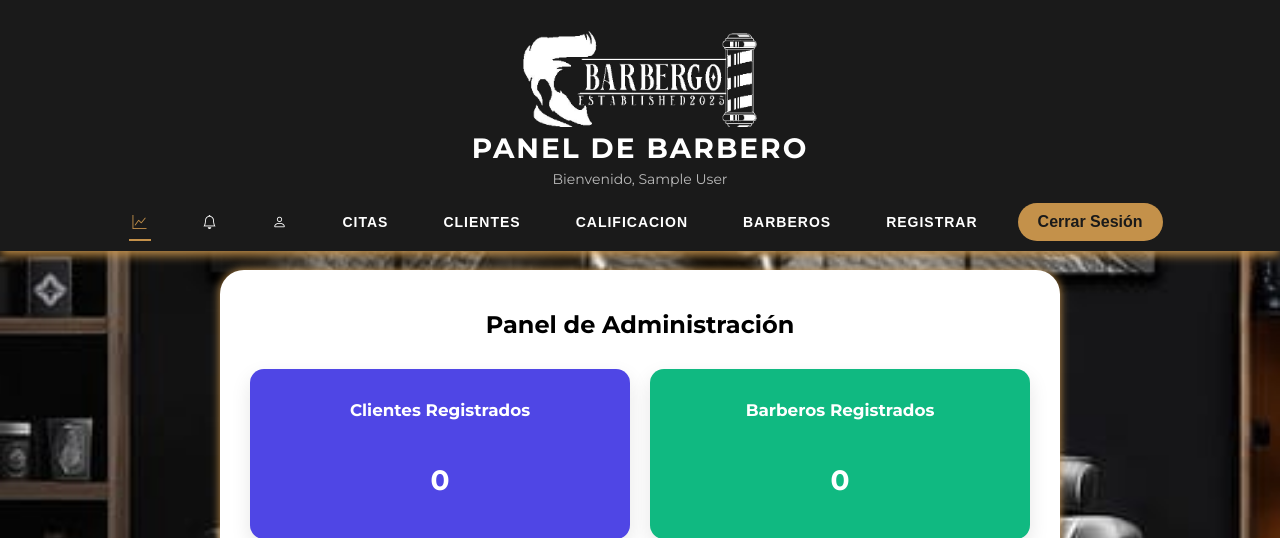
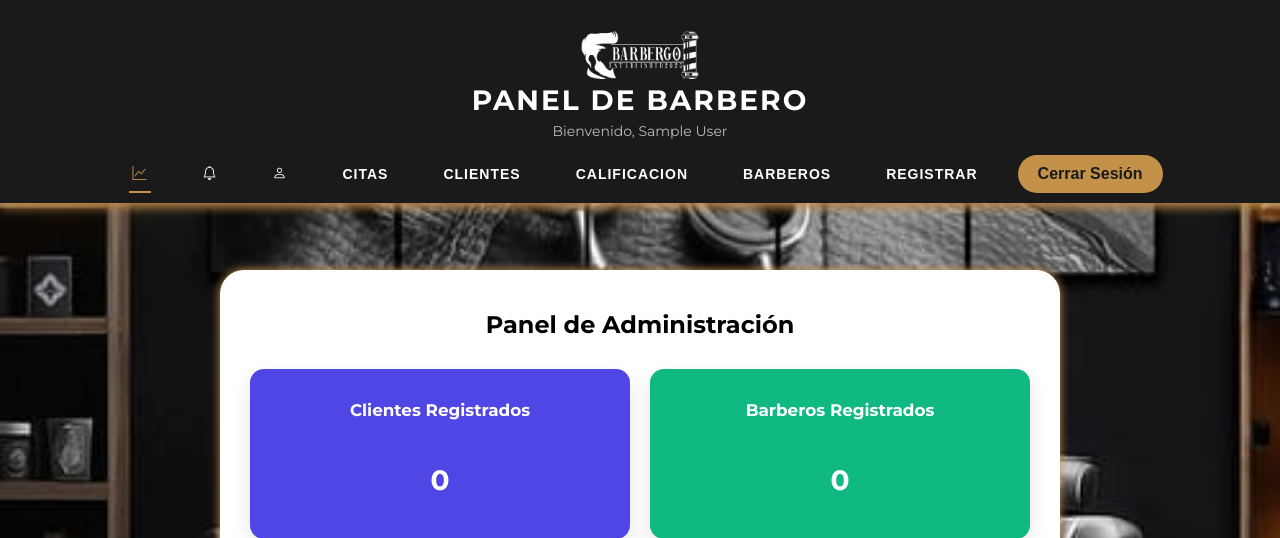
Before and after one commit to AdelJesus/BarberGo, a Flask app: page /admin in a window 1280 px wide. Shown: the top 538 px of the page. Run offline with Flask 3, Linux system fonts and the light colour scheme; the visitor is signed in with stand-in values (Sample User, id 1); data that the repository does not hold is empty.

Commit message:
Add files via upload

```diff
--- a/frontend/static/css/admin.css
+++ b/frontend/static/css/admin.css
@@ -95,7 +95,7 @@ header p {
 }
 
 header img{
-    width: 300px;
+    width: 150px;
     height: auto;
 }
 
```
